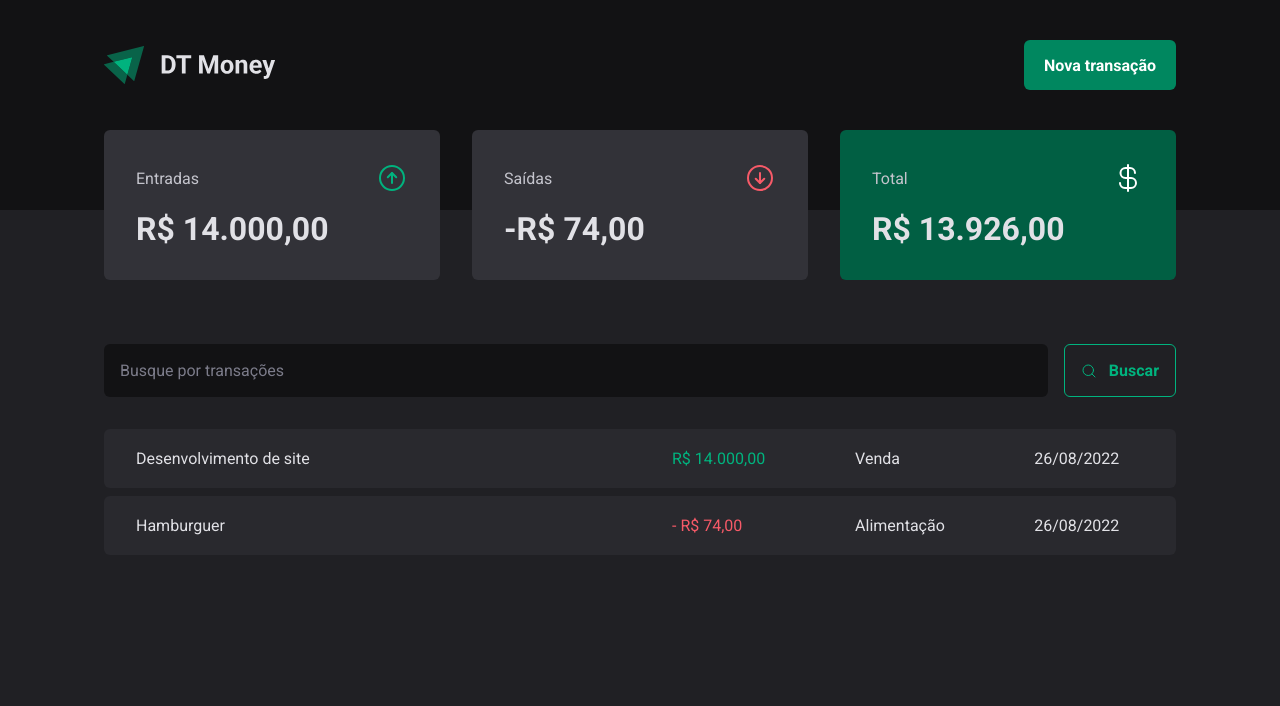
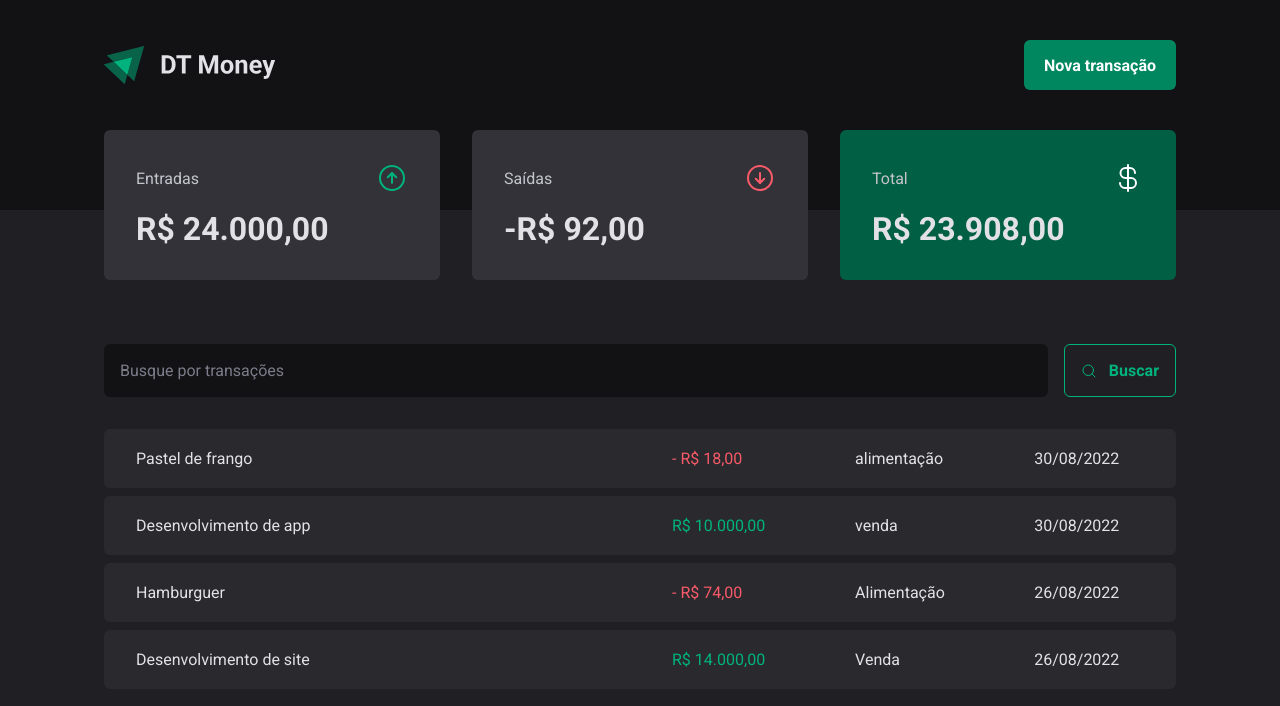
Before and after one commit to Jonatan1103/DT-money, a React (Vite) app: page / in a window 1280 px wide. Shown: the top 706 px of the page. Built offline with nearby package versions, Linux system fonts and the light colour scheme; data requests are answered from the project's data file.

Commit message:
new modal create

```diff
--- a/server.json
+++ b/server.json
@@ -15,6 +15,22 @@
       "category": "Alimentação",
       "price": 74,
       "createdAt": "2022-08-26T13:18:30.264Z"
+    },
+    {
+      "description": "Desenvolvimento de app",
+      "category": "venda",
+      "price": 10000,
+      "type": "income",
+      "createdAt": "2022-08-30T14:46:06.154Z",
+      "id": 3
+    },
+    {
+      "description": "Pastel de frango",
+      "type": "outcome",
+      "category": "alimentação",
+      "price": 18,
+      "createdAt": "2022-08-30T15:08:02.896Z",
+      "id": 4
     }
   ]
 }
--- a/src/components/NewTransactionModal/index.tsx
+++ b/src/components/NewTransactionModal/index.tsx
@@ -1,8 +1,10 @@
 import { zodResolver } from '@hookform/resolvers/zod'
 import * as Dialog from '@radix-ui/react-dialog'
 import { ArrowCircleDown, ArrowCircleUp, X } from 'phosphor-react'
+import { useContext } from 'react'
 import { Controller, useForm } from 'react-hook-form'
 import * as z from "zod"
+import { TransactionsContext } from '../../contexts/TransactionsContext'
 import { CloseButton, Content, Overlay, TransactionType, TransactionTypeButton } from './styles'
 
 const newTransactionFormSchema = z.object({
@@ -15,11 +17,14 @@
 type NewTransacrionFormInputs = z.infer<typeof newTransactionFormSchema>
 
 export function NewTransactionModal() {
+  const { createTransaction } = useContext(TransactionsContext)
+
   const {
     control,
     register,
     handleSubmit,
-    formState: { isSubmitting }
+    formState: { isSubmitting },
+    reset,
   } = useForm<NewTransacrionFormInputs>({
     resolver: zodResolver(newTransactionFormSchema),
     defaultValues: {
@@ -28,8 +33,16 @@
   })
 
   async function handleCreateNewTransaction(data: NewTransacrionFormInputs) {
-    await new Promise(resolve => setTimeout(resolve, 2000))
-    console.log(data)
+    const { description, category, price, type } = data
+
+    createTransaction({
+      description,
+      category,
+      price,
+      type,
+    })
+
+    reset()
   }
 
   return (
--- a/src/contexts/TransactionsContext.tsx
+++ b/src/contexts/TransactionsContext.tsx
@@ -10,9 +10,17 @@
   createdAt: string
 }
 
+interface CreateTransactionInput {
+  description: string
+  type: 'income' | 'outcome'
+  category: string
+  price: number
+}
+
 interface TransactionsContextType {
   transactions: Transaction[]
   fetchTransactions: (query?: string) => Promise<void>
+  createTransaction: (data: CreateTransactionInput) => Promise<void>
 }
 
 interface TransactionsProviderProps {
@@ -27,6 +35,8 @@
   async function fetchTransactions(query?: string) {
     const response = await api.get('/transactions', {
       params: {
+        _sort: 'createdAt',
+        _order: 'desc',
         q: query,
       }
     })
@@ -34,12 +44,26 @@
     setTransactions(response.data)
   }
 
+  async function createTransaction(data: CreateTransactionInput) {
+    const { description, category, price, type } = data
+
+    const response = await api.post('transactions', {
+      description,
+      type,
+      category,
+      price,
+      createdAt: new Date(),
+    })
+
+    setTransactions(state => [response.data, ...state])
+  }
+
   useEffect(() => {
     fetchTransactions()
   }, [])
 
   return (
-    <TransactionsContext.Provider value={{ transactions, fetchTransactions }}>
+    <TransactionsContext.Provider value={{ transactions, fetchTransactions, createTransaction }}>
       {children}
     </TransactionsContext.Provider>
   )
```
